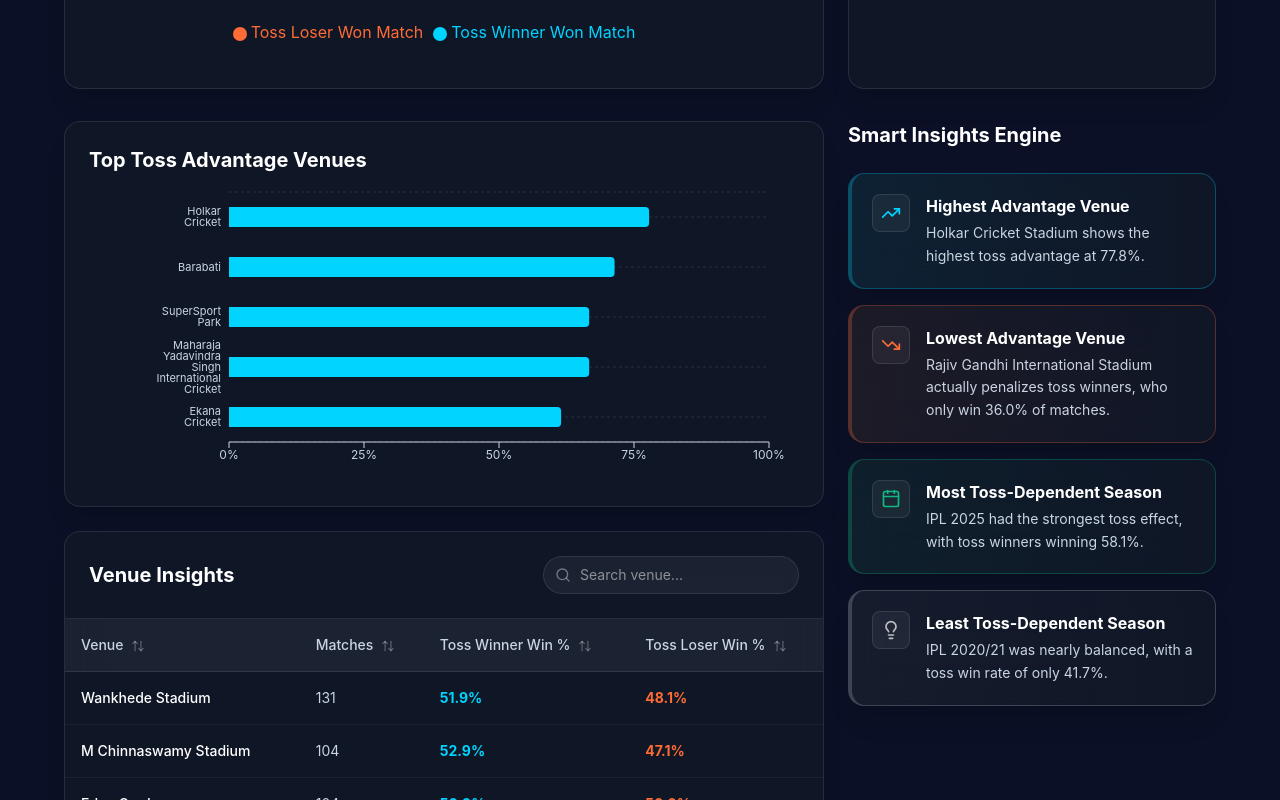
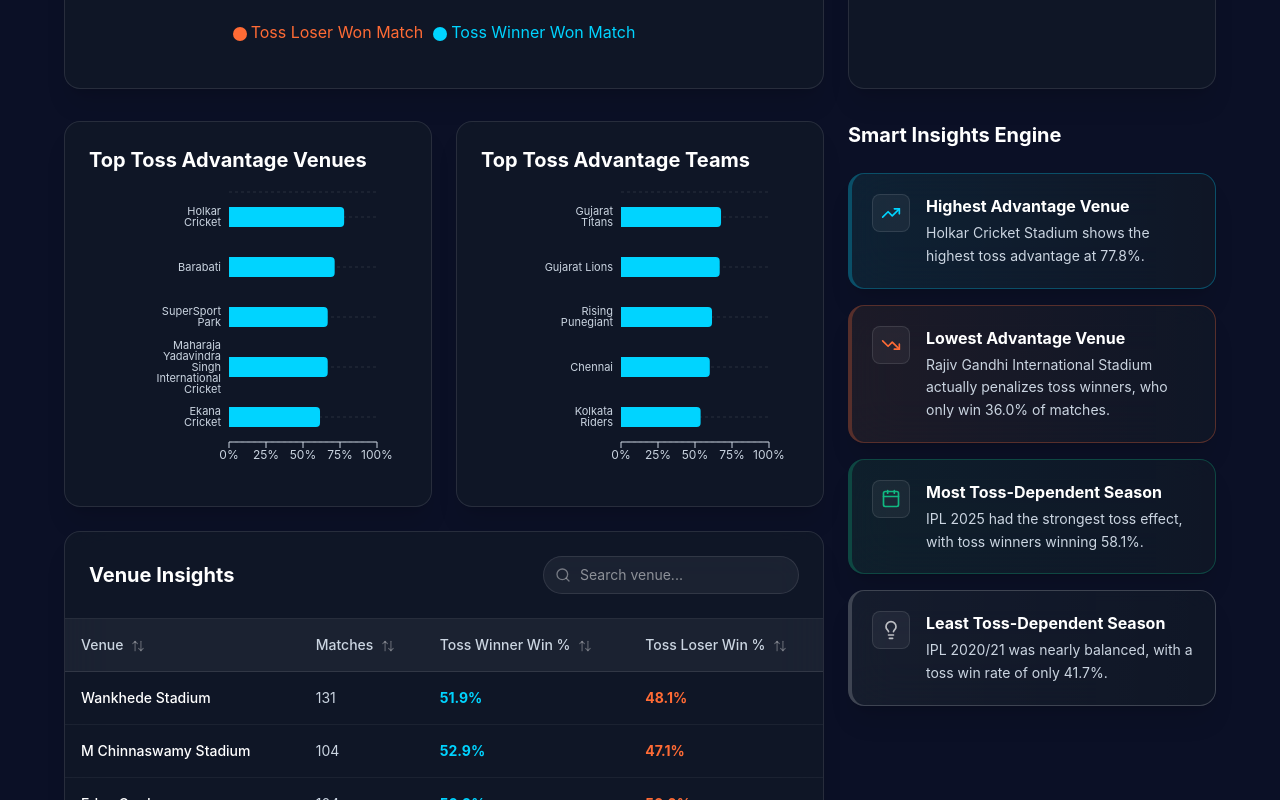
Before and after one commit to Master-45-vic/IPL_Analytics_Insights, a React (Vite) app: page / in a window 1280 px wide. Shown: the part 1000-1800 px from the top of the page. Built offline with nearby package versions, Linux system fonts and the light colour scheme.

Commit message:
Add Top Toss Advantage Teams chart

```diff
--- /dev/null
+++ b/src/components/charts/TopTeamsChart.tsx
@@ -0,0 +1,89 @@
+import { BarChart, Bar, XAxis, YAxis, CartesianGrid, Tooltip, ResponsiveContainer } from 'recharts';
+import { motion } from 'framer-motion';
+
+export interface TeamTossInsight {
+  team: string;
+  matches: number;
+  tossWinnerWins: number;
+  tossLoserWins: number;
+  tossWinnerWinRate: number;
+  tossLoserWinRate: number;
+}
+
+interface TopTeamsChartProps {
+  teamsData: TeamTossInsight[];
+}
+
+const CustomTooltip = ({ active, payload }: any) => {
+  if (active && payload && payload.length) {
+    const data = payload[0].payload;
+    return (
+      <div className="bg-ipl-bg-card/90 backdrop-blur-md border border-ipl-border p-3 rounded-xl shadow-2xl">
+        <p className="font-bold text-ipl-text mb-1">{data.team}</p>
+        <p className="text-sm text-ipl-text-muted">Matches (Won Toss): {data.matches}</p>
+        <p className="text-sm font-bold text-ipl-primary mt-1">
+          Win Rate When Winning Toss: {(data.tossWinnerWinRate * 100).toFixed(1)}%
+        </p>
+      </div>
+    );
+  }
+  return null;
+};
+
+export const TopTeamsChart = ({ teamsData }: TopTeamsChartProps) => {
+  // Filter teams with at least 5 matches where they won the toss, and sort by win rate
+  const sortedTeams = [...teamsData]
+    .filter(t => t.matches >= 5)
+    .sort((a, b) => b.tossWinnerWinRate - a.tossWinnerWinRate)
+    .slice(0, 5) // Top 5
+    .map(t => ({
+      ...t,
+      winRatePercent: parseFloat((t.tossWinnerWinRate * 100).toFixed(1)),
+      shortName: t.team.replace(' Challengers', '').replace(' Super', '').replace(' Kings', '').replace(' Indians', '').replace(' Capitals', '').replace(' Sunrisers', '').replace(' Royals', '').replace(' Knight', '') // simple shortening for display if needed
+    }));
+
+  if (sortedTeams.length === 0) return <div className="h-full flex items-center justify-center text-ipl-text-muted">Not enough data</div>;
+
+  return (
+    <motion.div
+      initial={{ opacity: 0, y: 20 }}
+      animate={{ opacity: 1, y: 0 }}
+      transition={{ duration: 0.8, delay: 0.2 }}
+      className="h-[300px] w-full"
+    >
+      <ResponsiveContainer width="100%" height="100%">
+        <BarChart
+          data={sortedTeams}
+          layout="vertical"
+          margin={{ top: 10, right: 30, left: 40, bottom: 10 }}
+        >
+          <CartesianGrid strokeDasharray="3 3" stroke="var(--theme-border, #ffffff10)" horizontal={true} vertical={false} />
+          <XAxis
+            type="number"
+            domain={[0, 100]}
+            stroke="var(--theme-text-muted, #CBD5E1)"
+            tick={{ fill: 'var(--theme-text-muted, #CBD5E1)', fontSize: 12 }}
+            tickFormatter={(val) => `${val}%`}
+          />
+          <YAxis
+            dataKey="shortName"
+            type="category"
+            stroke="var(--theme-text-muted, #CBD5E1)"
+            tick={{ fill: 'var(--theme-text-muted, #CBD5E1)', fontSize: 11 }}
+            width={100}
+            axisLine={false}
+            tickLine={false}
+          />
+          <Tooltip cursor={{ fill: 'var(--theme-border, #ffffff05)' }} content={<CustomTooltip />} />
+          <Bar
+            dataKey="winRatePercent"
+            fill="var(--theme-primary, #00D4FF)"
+            radius={[0, 4, 4, 0]}
+            animationDuration={1500}
+            barSize={20}
+          />
+        </BarChart>
+      </ResponsiveContainer>
+    </motion.div>
+  );
+};
--- a/src/pages/TossAnalysis.tsx
+++ b/src/pages/TossAnalysis.tsx
@@ -4,6 +4,7 @@ import { KPICards } from '../components/cards/KPICards';
 import { TossImpactBarChart } from '../components/charts/TossImpactBarChart';
 import { OutcomeRadialChart } from '../components/charts/OutcomeRadialChart';
 import { TopVenuesChart } from '../components/charts/TopVenuesChart';
+import { TopTeamsChart } from '../components/charts/TopTeamsChart';
 import { VenueInsightsTable } from '../components/tables/VenueInsightsTable';
 import { DataStoryCards } from '../components/cards/DataStoryCards';
 import { TossKeyRecords } from '../components/cards/TossKeyRecords';
@@ -27,10 +28,11 @@ export const TossAnalysis = ({ data, filteredMatches, filters, updateFilters }:
     return <TeamAnalysis data={data} filteredMatches={filteredMatches} filters={filters} updateFilters={updateFilters} />;
   }
 
-  const { tossWinnerWins, tossLoserWins, totalMatches, venuesData } = useMemo(() => {
+  const { tossWinnerWins, tossLoserWins, totalMatches, venuesData, teamsData } = useMemo(() => {
     let winnerWins = 0;
     let loserWins = 0;
     const venueMap = new Map<string, { matches: number; winnerWins: number; loserWins: number }>();
+    const teamMap = new Map<string, { matches: number; winnerWins: number; loserWins: number }>();
 
     filteredMatches.forEach(match => {
       if (!match.winner || match.winner === 'No Result' || !match.toss_winner) return;
@@ -47,6 +49,15 @@ export const TossAnalysis = ({ data, filteredMatches, filters, updateFilters }:
         else vStats.loserWins++;
         venueMap.set(match.venue, vStats);
       }
+
+      const team = match.toss_winner;
+      if (team) {
+        const tStats = teamMap.get(team) || { matches: 0, winnerWins: 0, loserWins: 0 };
+        tStats.matches++;
+        if (tossWinnerWonMatch) tStats.winnerWins++;
+        else tStats.loserWins++;
+        teamMap.set(team, tStats);
+      }
     });
 
     const vData: VenueInsight[] = Array.from(venueMap.entries()).map(([venue, stats]) => ({
@@ -58,11 +69,21 @@ export const TossAnalysis = ({ data, filteredMatches, filters, updateFilters }:
       tossLoserWinRate: stats.matches > 0 ? stats.loserWins / stats.matches : 0,
     }));
 
+    const tData = Array.from(teamMap.entries()).map(([team, stats]) => ({
+      team,
+      matches: stats.matches,
+      tossWinnerWins: stats.winnerWins,
+      tossLoserWins: stats.loserWins,
+      tossWinnerWinRate: stats.matches > 0 ? stats.winnerWins / stats.matches : 0,
+      tossLoserWinRate: stats.matches > 0 ? stats.loserWins / stats.matches : 0,
+    }));
+
     return {
       tossWinnerWins: winnerWins,
       tossLoserWins: loserWins,
       totalMatches: winnerWins + loserWins,
-      venuesData: vData
+      venuesData: vData,
+      teamsData: tData
     };
   }, [filteredMatches]);
 
@@ -136,12 +157,23 @@ export const TossAnalysis = ({ data, filteredMatches, filters, updateFilters }:
 
           <div className="grid grid-cols-1 lg:grid-cols-3 gap-6 mb-12">
             <div className="lg:col-span-2 flex flex-col gap-6">
-              <div className="glass-card p-6 relative" id="top-venues-chart">
-                <div className="flex justify-between items-start mb-2">
-                  <h3 className="text-xl font-bold text-ipl-text">Top Toss Advantage Venues</h3>
+              <div className="grid grid-cols-1 md:grid-cols-2 gap-6">
+                <div className="glass-card p-6 relative" id="top-venues-chart">
+                  <div className="flex justify-between items-start mb-2">
+                    <h3 className="text-xl font-bold text-ipl-text">Top Toss Advantage Venues</h3>
+                  </div>
+                  <div className="h-[300px]">
+                    <TopVenuesChart venuesData={venuesData} />
+                  </div>
                 </div>
-                <div className="h-[300px]">
-                  <TopVenuesChart venuesData={venuesData} />
+
+                <div className="glass-card p-6 relative" id="top-teams-chart">
+                  <div className="flex justify-between items-start mb-2">
+                    <h3 className="text-xl font-bold text-ipl-text">Top Toss Advantage Teams</h3>
+                  </div>
+                  <div className="h-[300px]">
+                    <TopTeamsChart teamsData={teamsData} />
+                  </div>
                 </div>
               </div>
 
```
